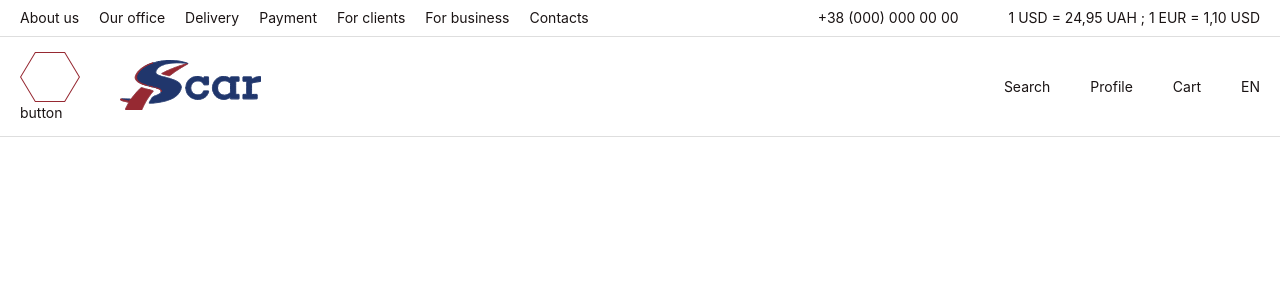
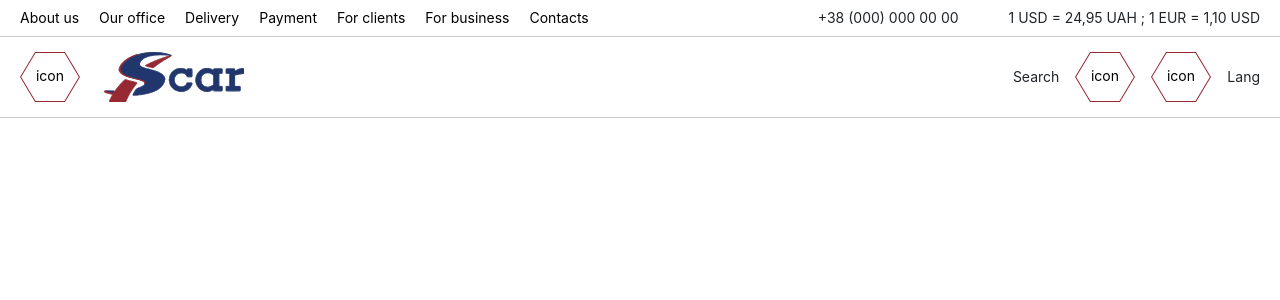
Before and after one commit to palajo/myFirstProject, a React (Create React App) app: page / in a window 1280 px wide. Shown: the top 300 px of the page. Built offline with nearby package versions, Linux system fonts and the light colour scheme.

Commit message:
19:47 \ S-car \ React-Bootstrap added.

```diff
--- a/package.json
+++ b/package.json
@@ -6,7 +6,9 @@
     "@testing-library/jest-dom": "^4.2.4",
     "@testing-library/react": "^9.5.0",
     "@testing-library/user-event": "^7.2.1",
+    "bootstrap": "^4.4.1",
     "react": "^16.13.0",
+    "react-bootstrap": "^1.0.0-beta.17",
     "react-dom": "^16.13.0",
     "react-scripts": "3.4.0"
   },
--- a/src/App.css
+++ b/src/App.css
@@ -5,162 +5,37 @@
 body{
 	font-size: 14px;
 	line-height: 16px;
-    color: #1A1414;
 }
+p{
+	margin: 0px;
+}
+
 
 
 /* TopNavigation styles */
 .TopNavigation{
-    display: flex;
-    flex-direction: row;
-    justify-content: space-between;
-
-    border-bottom: 1px solid #DEDEDE;
 	padding: 10px 20px;
+}
+.nav a.nav-link{
+	color: black;
+	padding: 0px 10px;
+}
+.nav a.nav-link:first-child{
+	padding-left: 0px;
+}
+.nav a.nav-link:last-child{
+	padding-right: 0px;
 }
 .TopNavigation-ContactPhone{
 	margin-right: 50px;
 }
-.TopNavigation-LeftBlock{
-    display: flex;
-    flex-direction: row;
-}
-.TopNavigation-RightBlock{
-    display: flex;
-    flex-direction: row;
-}
-.TopNavigation-Menu ul{
-    display: inline;
-    list-style: none;
-    margin: 0;
-    padding: 0;
-}
-.TopNavigation-Menu ul > li{
-    display: inline-block;
-    padding: 0px 10px;
-}
-.TopNavigation-Menu ul > li:first-child{
-    padding-left: 0px;
-}
-.TopNavigation-Menu ul > li:last-child{
-    padding-right: 0px;
-}
-/* ------------------------------------- */
-
+/* ------------------------ */
 
 /* MainNavigation styles */
 .MainNavigation{
-    display: flex;
-    flex-direction: row;
-    justify-content: space-between;
-
-    border-bottom: 1px solid #DEDEDE;
 	padding: 15px 20px;
-}
-.MainNavigation-LeftBlock{
-    display: flex;
-    flex-direction: row;
-    align-items: center;
-}
-.MainNavigation-RightBlock{
-    display: flex;
-    flex-direction: row;
-    align-items: center;
-}
-.MainNavigation-Logo{
-    margin-left: 20px;
-}
-.MainNavigation-RightBlock > div {
-    padding: 0px 20px;
-}
-.MainNavigation-RightBlock > div:first-child {
-    padding-left: 0px;
-}
-.MainNavigation-RightBlock > div:last-child {
-    padding-right: 0px;
-}
-/* ------------------------------------- */
-
-
-
-
-
-
-
-
-
-
-
-
-
-
-
-
-
-
-
-
-
-
-
-
-
-
-
-
-
-
-
-
-
-
-
-
-
-
-
-
-
-
-
-
-
-/*.App {
-  text-align: center;
+	border-top: 1px solid #cdcbcb;
+	border-bottom: 1px solid #cdcbcb;
 }
 
-.App-logo {
-  height: 40vmin;
-  pointer-events: none;
-}
-
-@media (prefers-reduced-motion: no-preference) {
-  .App-logo {
-    animation: App-logo-spin infinite 20s linear;
-  }
-}
-
-.App-header {
-  background-color: #282c34;
-  min-height: 100vh;
-  display: flex;
-  flex-direction: column;
-  align-items: center;
-  justify-content: center;
-  font-size: calc(10px + 2vmin);
-  color: white;
-}
-
-.App-link {
-  color: #61dafb;
-}
-
-@keyframes App-logo-spin {
-  from {
-    transform: rotate(0deg);
-  }
-  to {
-    transform: rotate(360deg);
-  }
-}
-*/
+/* ------------------------ */
--- a/src/App.js
+++ b/src/App.js
@@ -1,5 +1,9 @@
 import React from 'react';
+import 'bootstrap/dist/css/bootstrap.min.css';
+import { Container, Row, Col, Navbar, Nav } from 'react-bootstrap';
+
 import './App.css';
+
 
 /* images */
 import logo from './img/logo.svg';
@@ -10,59 +14,77 @@ function App() {
       <div className="App">
         <header className="AppHeader">
 
-
-            <div className="TopNavigation">
-                <div className="TopNavigation-LeftBlock">
+			<Container fluid className="">
+				<Row className="justify-content-between TopNavigation">
+					<Col>
+						<Row>
 							<div className="TopNavigation-Menu">
-                        <ul>
-                            <li>About us</li>
-                            <li>Our office</li>
-                            <li>Delivery</li>
-                            <li>Payment</li>
-                            <li>For clients</li>
-                            <li>For business</li>
-                            <li>Contacts</li>
-                        </ul>
+								<Nav>
+									<Nav.Link href="#">About us</Nav.Link>
+									<Nav.Link href="#">Our office</Nav.Link>
+									<Nav.Link href="#">Delivery</Nav.Link>
+									<Nav.Link href="#">Payment</Nav.Link>
+									<Nav.Link href="#">For clients</Nav.Link>
+									<Nav.Link href="#">For business</Nav.Link>
+									<Nav.Link href="#">Contacts</Nav.Link>
+								</Nav>
 							</div>
-                </div>
-                <div className="TopNavigation-RightBlock">
+						</Row>
+					</Col>
+					<Col>
+						<Row className="justify-content-end">
 							<div className="TopNavigation-ContactPhone">
 								<p>+38 (000) 000 00 00</p>
 							</div>
 							<div className="TopNavigation-ExchangeRate">
 								<p>1 USD = 24,95 UAH ; 1 EUR = 1,10 USD</p>
 							</div>
+						</Row>
+					</Col>
+				</Row>
+
+				<Row className="justify-content-between MainNavigation">
+					<Col>
+						<Row className="justify-content-start">
+							<div className="MainNavigation-Menu align-self-center">
+								<svg xmlns="http://www.w3.org/2000/svg" width="60" height="50" viewBox="0 0 60 50">
+									<path d="M 15.56619262695313 1 L 1.166191101074219 25 L 15.56619262695313 49 L 44.43381118774414 49 L 58.83381271362305 25 L 44.43381118774414 1 L 15.56619262695313 1 M 15.00000381469727 0 L 45 0 L 60 25 L 45 50 L 15.00000381469727 50 L 3.814697265625e-06 25 L 15.00000381469727 0 Z" stroke="none" fill="#962932"/>
+									<g>
+										<text x="50%" y="50%" dominant-baseline="middle" text-anchor="middle">icon</text>
+									</g>
+								</svg>
 							</div>
+							<div className="MainNavigation-Logo ml-4">
+								<img src={logo} alt="logo" height="50" />
 							</div>
+						</Row>
+					</Col>
 
+					<Col>
+						<Row className="justify-content-end">
+							<div className="MainNavigation-Search align-self-center pr-2">Search</div>
+							<div className="MainNavigation-Profile pl-2 pr-2">
+								<svg xmlns="http://www.w3.org/2000/svg" width="60" height="50" viewBox="0 0 60 50">
+									<path d="M 15.56619262695313 1 L 1.166191101074219 25 L 15.56619262695313 49 L 44.43381118774414 49 L 58.83381271362305 25 L 44.43381118774414 1 L 15.56619262695313 1 M 15.00000381469727 0 L 45 0 L 60 25 L 45 50 L 15.00000381469727 50 L 3.814697265625e-06 25 L 15.00000381469727 0 Z" stroke="none" fill="#962932"/>
+									<g>
+										<text x="50%" y="50%" dominant-baseline="middle" text-anchor="middle">icon</text>
+									</g>
+								</svg>
+							</div>
+							<div className="MainNavigation-Cart pl-2 pr-2">
+								<svg xmlns="http://www.w3.org/2000/svg" width="60" height="50" viewBox="0 0 60 50">
+									<path d="M 15.56619262695313 1 L 1.166191101074219 25 L 15.56619262695313 49 L 44.43381118774414 49 L 58.83381271362305 25 L 44.43381118774414 1 L 15.56619262695313 1 M 15.00000381469727 0 L 45 0 L 60 25 L 45 50 L 15.00000381469727 50 L 3.814697265625e-06 25 L 15.00000381469727 0 Z" stroke="none" fill="#962932"/>
+									<g>
+										<text x="50%" y="50%" dominant-baseline="middle" text-anchor="middle">icon</text>
+									</g>
+								</svg>
+							</div>
+							<div className="MainNavigation-LanguageSwitcher align-self-center pl-2">Lang</div>
+						</Row>
+					</Col>
+				</Row>
 
-            <div className="MainNavigation">
-                <div className="MainNavigation-LeftBlock">
-                    <div className="MainNavigation-BurgerMenu">
-                        <img src={polygonwhite} alt={"polygon"} className="MainNavigation-BurgerBackground"/>
-                        <div class="MainNavigation-BurgerButton">
-                            button
-                        </div>
-                    </div>
-                    <div className="MainNavigation-Logo">
-                        <img src={logo} alt={"logo"} className="MainNavigation-Logo"/>
-                    </div>
-                </div>
-                <div className="MainNavigation-RightBlock">
-                    <div className="MainNavigation-Search">
-                        Search
-                    </div>
-                    <div className="MainNavigation-Profile">
-                        Profile
-                    </div>
-                    <div className="MainNavigation-Cart">
-                        Cart
-                    </div>
-                    <div className="MainNavigation-LanguageSwitcher">
-                        EN
-                    </div>
-                </div>
-            </div>
+			</Container>
 
         </header>
       </div>
```
Also changed, not shown: app-copy.js (added, +54 -0 lines), 1 other file (tests, documents, lock files or other folders). Lines whose indentation alone changed are shown as unchanged.
